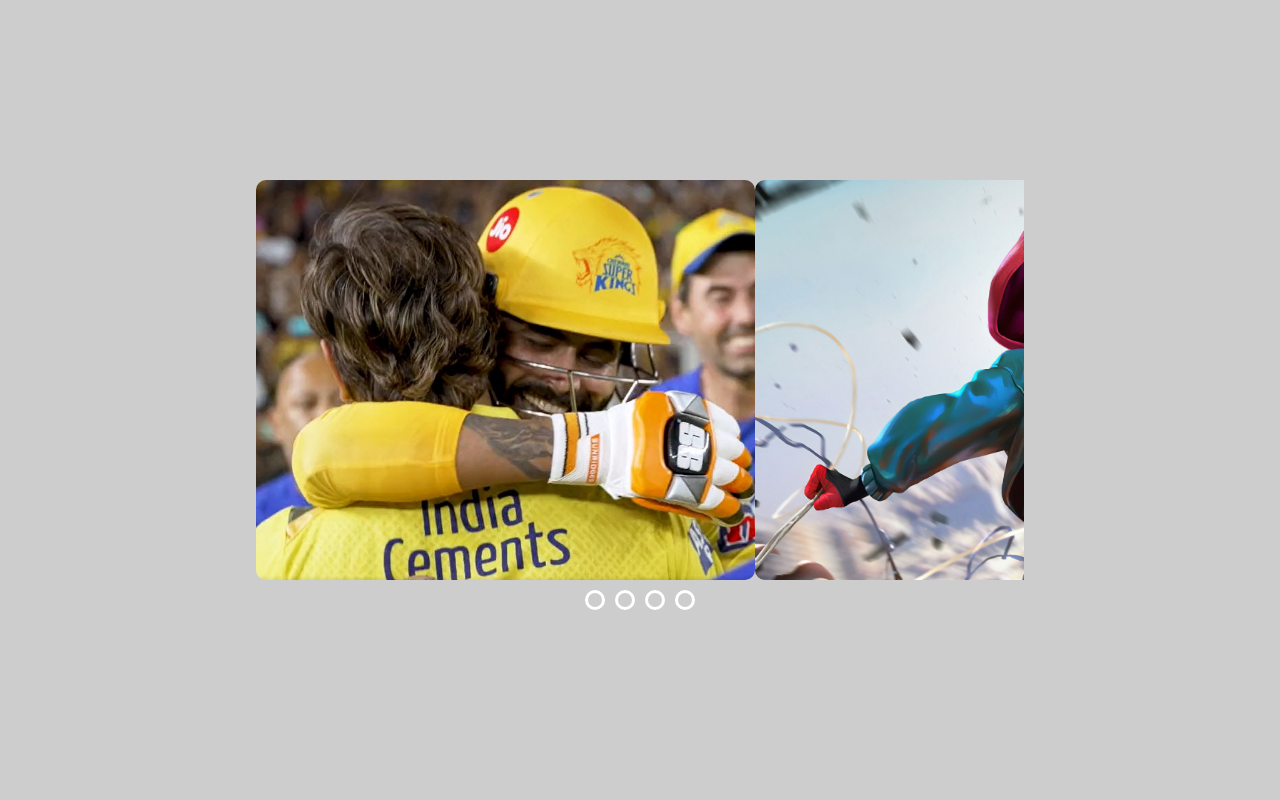
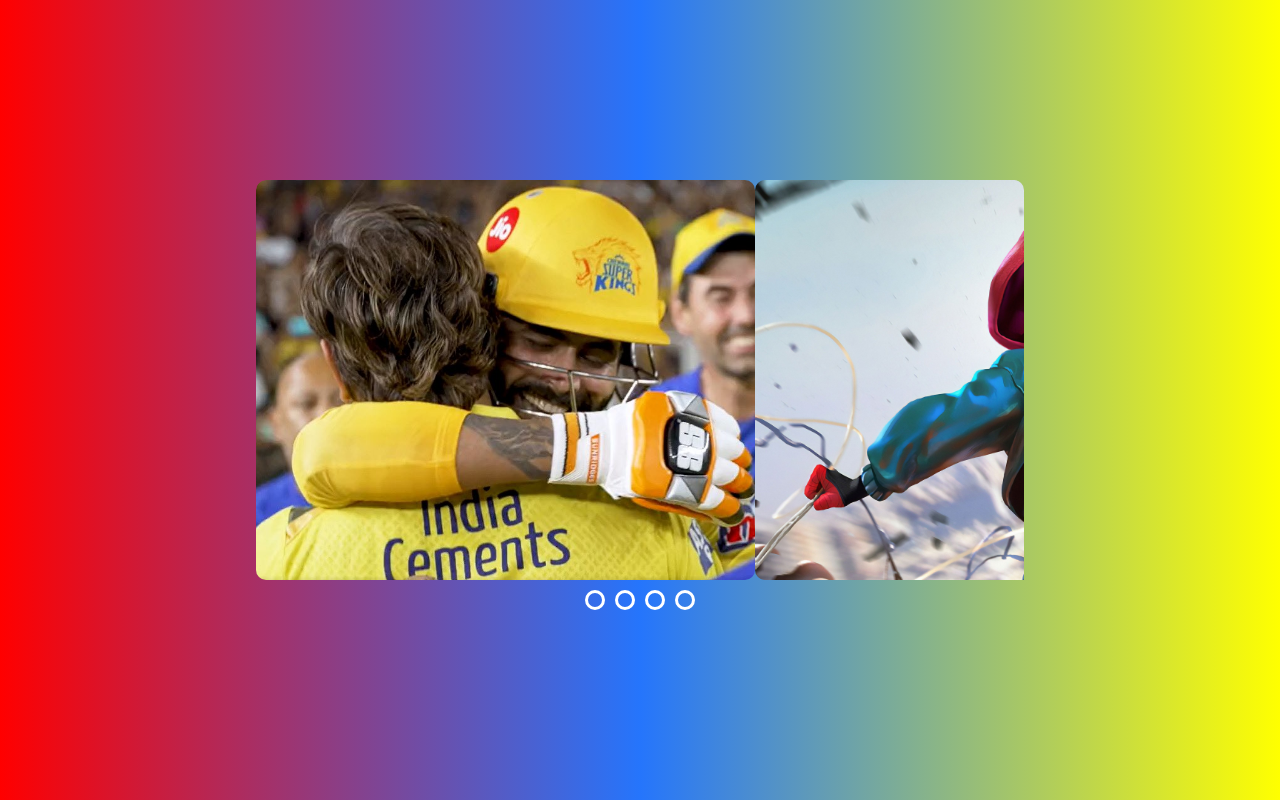
Before and after one commit to ANANDYUKESH/image-slider, a plain HTML site: page index.html in a window 1280 px wide. Drawn offline with Linux system fonts and the light colour scheme.

Commit message:
Update style.css

```diff
--- a/style.css
+++ b/style.css
@@ -9,7 +9,7 @@ body{
     display: flex;
     justify-content: center;
     align-items: center;
-    background:#4444;
+    background: linear-gradient(to right,red, #2575fc,yellow);
 
 }
 
@@ -17,12 +17,13 @@ body{
     position: relative;
     width: 60%;
     overflow: hidden;
+    border-radius: 10px;
 }
 
 .images{
     display: flex;
     width: 100%;
-    border-radius:10px;
+    border-radius: 10px;
 }
 
 .images img{
```
